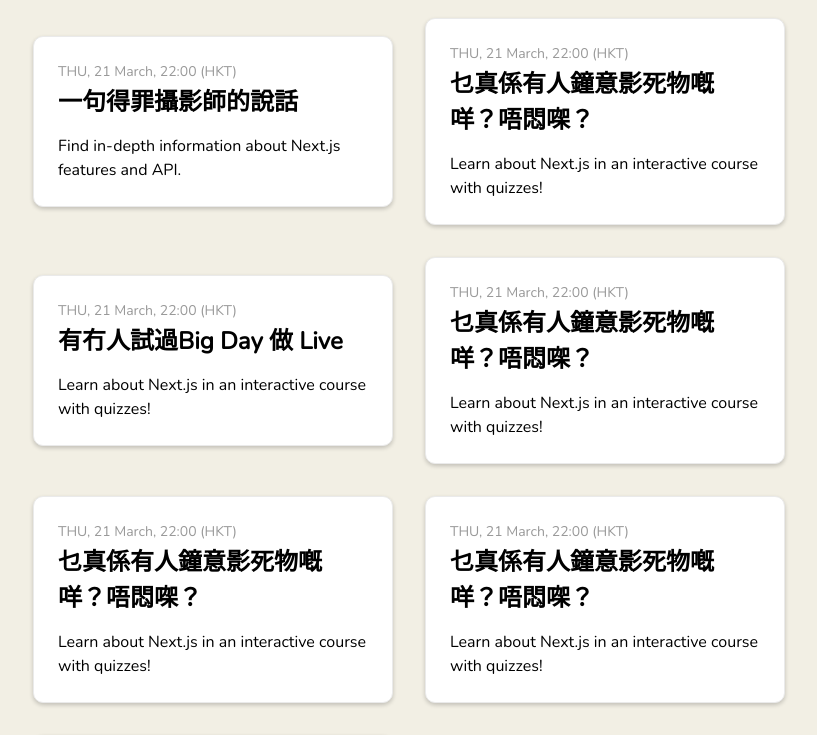
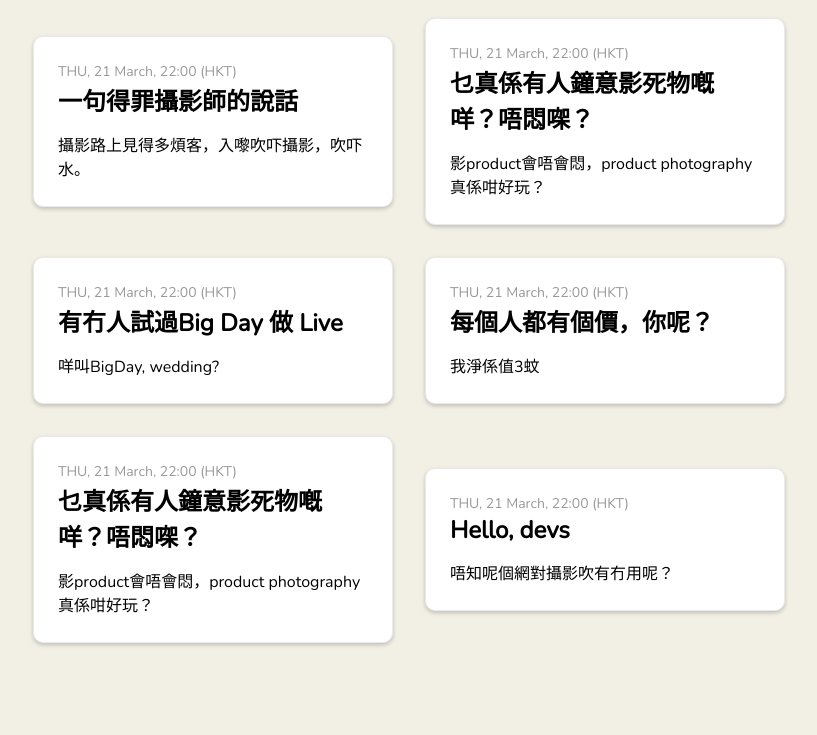
Before and after one commit to Chilap/ch-app, a Next.js app: page / in a window 1280 px wide. Shown: the part 1480-2215 px from the top of the page, without its empty margins (231-1048 px from the left). Built offline with nearby package versions, Linux system fonts and the light colour scheme.

Commit message:
desc updated

```diff
--- a/pages/index.js
+++ b/pages/index.js
@@ -90,76 +90,57 @@ export default function Home() {
           <br/>
           <h3 className="description grid-description">👋 Press the card to schedule it </h3>
           <div className="grid">
-            <a href="https://ios.joinclubhouse.com/event/MOGrvjO0" className="cardOfEvent" target="_blank">
+            <a href="https://www.joinclubhouse.com/event/PNRJ40AR" className="cardOfEvent" target="_blank">
               <p className="timeOfClub">
                 THU, 21 March, 22:00 (HKT)
               </p>
               <h3>一句得罪攝影師的說話</h3>
-              <p>Find in-depth information about Next.js features and API.</p>
+              <p>攝影路上見得多煩客，入嚟吹吓攝影，吹吓水。</p>
             </a>
 
-            <a href="https://ios.joinclubhouse.com/event/MOGrvjO0" className="cardOfEvent" target="_blank">
+            <a href="https://www.joinclubhouse.com/event/PNRJ40AR" className="cardOfEvent" target="_blank">
               <p className="timeOfClub">
                 THU, 21 March, 22:00 (HKT)
               </p>
               <h3>乜真係有人鐘意影死物嘅咩？唔悶㗎？</h3>
-              <p>Learn about Next.js in an interactive course with quizzes!</p>
+              <p>影product會唔會悶，product photography 真係咁好玩？</p>
             </a>
 
-            <a href="https://ios.joinclubhouse.com/event/MOGrvjO0" className="cardOfEvent" target="_blank">
+            <a href="https://www.joinclubhouse.com/event/PNRJ40AR" className="cardOfEvent" target="_blank">
               <p className="timeOfClub">
                 THU, 21 March, 22:00 (HKT)
               </p>
               <h3>有冇人試過Big Day 做 Live</h3>
-              <p>Learn about Next.js in an interactive course with quizzes!</p>
+              <p>咩叫BigDay, wedding? </p>
             </a>
 
-            <a href="https://ios.joinclubhouse.com/event/MOGrvjO0" className="cardOfEvent" target="_blank">
-              <p className="timeOfClub">
-                THU, 21 March, 22:00 (HKT)
-              </p>
-              <h3>乜真係有人鐘意影死物嘅咩？唔悶㗎？</h3>
-              <p>Learn about Next.js in an interactive course with quizzes!</p>
-            </a>
-
-            <a href="https://ios.joinclubhouse.com/event/MOGrvjO0" className="cardOfEvent" target="_blank">
-              <p className="timeOfClub">
-                THU, 21 March, 22:00 (HKT)
-              </p>
-              <h3>乜真係有人鐘意影死物嘅咩？唔悶㗎？</h3>
-              <p>Learn about Next.js in an interactive course with quizzes!</p>
-            </a>
-
-            <a href="https://ios.joinclubhouse.com/event/MOGrvjO0" className="cardOfEvent" target="_blank">
-              <p className="timeOfClub">
-                THU, 21 March, 22:00 (HKT)
-              </p>
-              <h3>乜真係有人鐘意影死物嘅咩？唔悶㗎？</h3>
-              <p>Learn about Next.js in an interactive course with quizzes!</p>
-            </a>
 
             <a
-              href="https://ios.joinclubhouse.com/event/MOGrvjO0"
+              href="https://www.joinclubhouse.com/event/PNRJ40AR"
               className="cardOfEvent" target="_blank"
             >
               <p className="timeOfClub">
                 THU, 21 March, 22:00 (HKT)
               </p>
               <h3>每個人都有個價，你呢？</h3>
-              <p>Discover and deploy boilerplate example Next.js projects.</p>
+              <p>我淨係值3蚊</p>
             </a>
-
+            <a href="https://www.joinclubhouse.com/event/PNRJ40AR" className="cardOfEvent" target="_blank">
+              <p className="timeOfClub">
+                THU, 21 March, 22:00 (HKT)
+              </p>
+              <h3>乜真係有人鐘意影死物嘅咩？唔悶㗎？</h3>
+              <p>影product會唔會悶，product photography 真係咁好玩？</p>
+            </a>
             <a
-              href="https://www.joinclubhouse.com/event/M84NGJXA"
+              href="https://www.joinclubhouse.com/event/PNRJ40AR"
               className="cardOfEvent" target="_blank"
             >
               <p className="timeOfClub">
                 THU, 21 March, 22:00 (HKT)
               </p>
-              <h3>haha</h3>
-              <p>
-                呢個係testing嚟咋
-              </p>
+              <h3>Hello, devs</h3>
+              <p>唔知呢個網對攝影吹有冇用呢？ </p>
             </a>
           </div>
 
```
